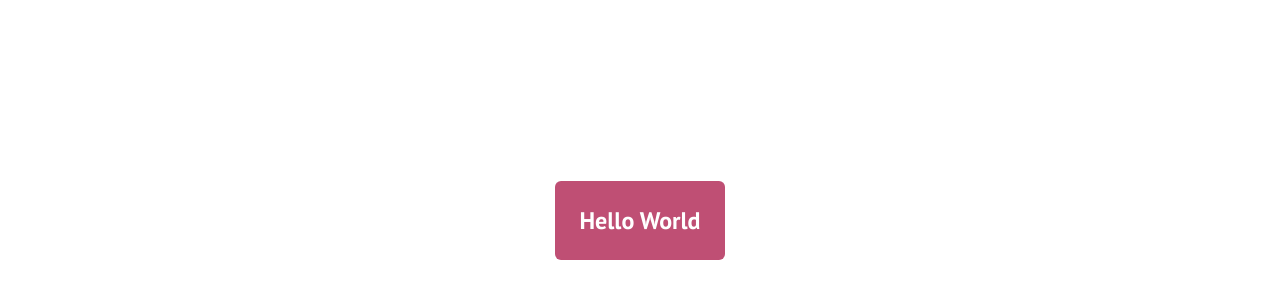
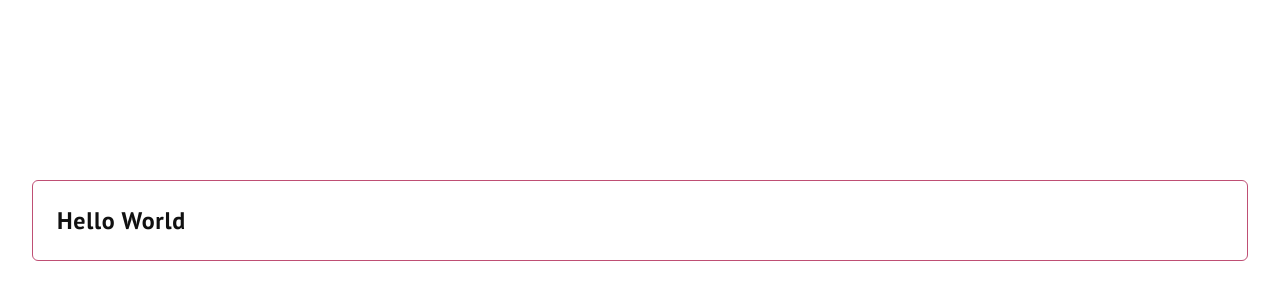
Before and after one commit to bstaruk/react-ts-module-federation, a React app in the folder micro1/: page / in a window 1280 px wide. Shown: the part 180-480 px from the top of the page. Built offline with nearby package versions, Linux system fonts and the light colour scheme.

Commit message:
adding support for children, style tweaks

```diff
--- a/micro1/src/components/CardAlpha/index.tsx
+++ b/micro1/src/components/CardAlpha/index.tsx
@@ -2,12 +2,17 @@ import React, { ReactNode } from 'react';
 import { Wrapper, Title } from './wrappers';
 
 type CardAlphaProps = {
-  title?: string;
+  children?: ReactNode;
+  title: string;
 };
 
-const CardAlpha = ({ title = 'Hello World' }: CardAlphaProps): ReactNode => (
+const CardAlpha = ({
+  children,
+  title = 'Hello World',
+}: CardAlphaProps): ReactNode => (
   <Wrapper>
     <Title>{title}</Title>
+    {children}
   </Wrapper>
 );
 
--- a/micro1/src/components/CardAlpha/wrappers.ts
+++ b/micro1/src/components/CardAlpha/wrappers.ts
@@ -1,16 +1,18 @@
 import styled from 'styled-components';
 
 export const Wrapper = styled.section`
+  width: 100%;
   display: flex;
   flex-direction: column;
   column-gap: 1rem;
-  background-color: ${(p) => p.theme.colors.wine};
+  border: 1px solid ${(p) => p.theme.colors.wine};
   padding: 1.5rem;
   border-radius: 0.375rem;
 `;
 
 export const Title = styled.h3`
-  color: ${(p) => p.theme.colors.white};
+  color: ${(p) => p.theme.colors.black};
   font-size: 1.5rem;
-  font-weight: bold;
+  letter-spacing: 0.03em;
+  font-weight: 700;
 `;
```
